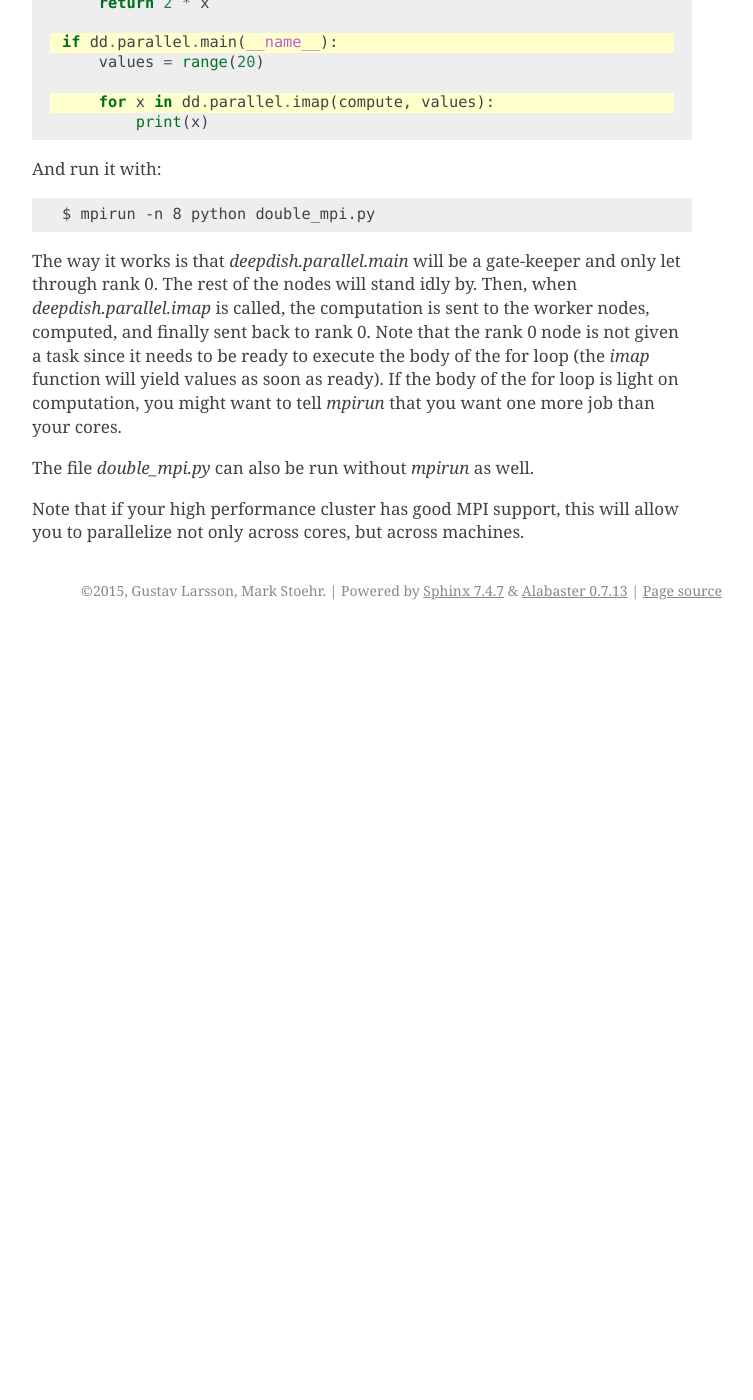
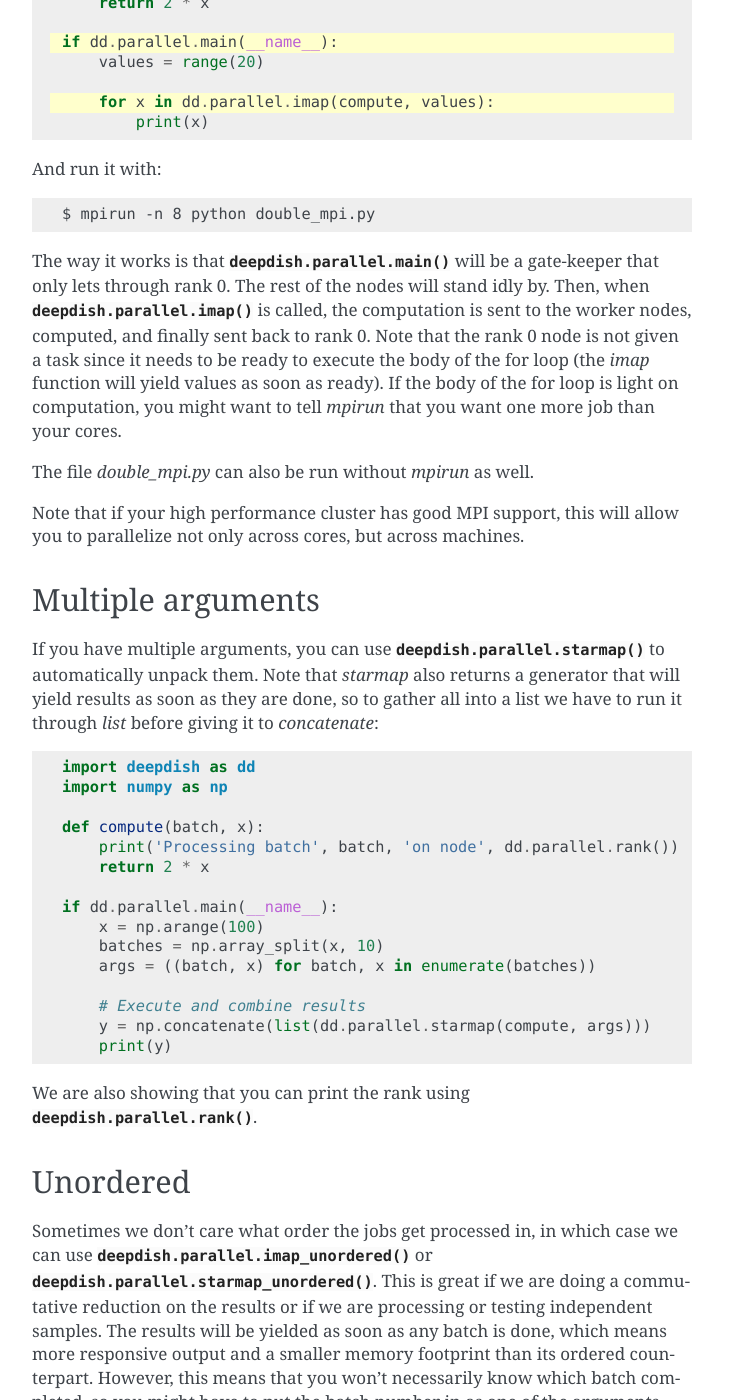
Before and after one commit to uchicago-cs/deepdish, a Sphinx documentation site: the page built from doc/source/parallelization.rst, in a window 1280 px wide and 1400 px high, scrolled down 560 px. Shown: the whole window, without its empty margins (388-1141 px from the left). Built offline with Sphinx 7.4.7, drawn with Linux system fonts in a browser that asks for light colours; before the commit the page ends 1190 px from its top, so only the background shows below that; some of the changed text lies outside the part shown.

Commit message:
DOC: More work on setting up the docs.
Tutorials expanded and lots of tweaks.

```diff
--- a/doc/source/api_io.rst
+++ b/doc/source/api_io.rst
@@ -3,5 +3,7 @@
 IO (``deepdish.io``)
 ====================
 
+See the :ref:`io` chapter for a tutorial.
+
 .. automodule:: deepdish.io
    :members: save, load
--- /dev/null
+++ b/doc/source/codefiles/double_starmap.py
@@ -0,0 +1,15 @@
+import deepdish as dd
+import numpy as np
+
+def compute(batch, x):
+    print('Processing batch', batch, 'on node', dd.parallel.rank())
+    return 2 * x
+
+if dd.parallel.main(__name__):
+    x = np.arange(100)
+    batches = np.array_split(x, 10)
+    args = ((batch, x) for batch, x in enumerate(batches))
+
+    # Execute and combine results
+    y = np.concatenate(list(dd.parallel.starmap(compute, args)))
+    print(y)
--- /dev/null
+++ b/doc/source/codefiles/double_unordered.py
@@ -0,0 +1,17 @@
+import deepdish as dd
+import numpy as np
+
+def compute(indices, x):
+    return indices, 2 * x
+
+if dd.parallel.main(__name__):
+    x = np.arange(100) * 10
+    index_batches = np.array_split(np.arange(len(x)), 10)
+    args = ((indices, x[indices]) for indices in index_batches)
+
+    y = np.zeros_like(x)
+    for indices, batch_y in dd.parallel.starmap_unordered(compute, args):
+        print('Finished indices', indices)
+        y[indices] = batch_y
+
+    print(y)
--- a/doc/source/conf.py
+++ b/doc/source/conf.py
@@ -27,7 +27,7 @@ class Mock(MagicMock):
     def __getattr__(cls, name):
             return Mock()
 
-MOCK_MODULES = ['numpy', 'scipy', 'cython', 'matplotlib']
+MOCK_MODULES = ['numpy', 'scipy', 'cython', 'matplotlib', 'tables']
 sys.modules.update((mod_name, Mock()) for mod_name in MOCK_MODULES)
 
 
--- a/doc/source/parallelization.rst
+++ b/doc/source/parallelization.rst
@@ -20,9 +20,9 @@ And run it with::
 
     $ mpirun -n 8 python double_mpi.py
 
-The way it works is that `deepdish.parallel.main` will be a gate-keeper and
-only let through rank 0. The rest of the nodes will stand idly by. Then, when
-`deepdish.parallel.imap` is called, the computation is sent to the worker
+The way it works is that :meth:`deepdish.parallel.main` will be a gate-keeper that
+only lets through rank 0. The rest of the nodes will stand idly by. Then, when
+:meth:`deepdish.parallel.imap` is called, the computation is sent to the worker
 nodes, computed, and finally sent back to rank 0. Note that the rank 0 node is
 not given a task since it needs to be ready to execute the body of the for loop
 (the `imap` function will yield values as soon as ready). If the body of the
@@ -33,3 +33,31 @@ The file `double_mpi.py` can also be run without `mpirun` as well.
 
 Note that if your high performance cluster has good MPI support, this will
 allow you to parallelize not only across cores, but across machines.
+
+Multiple arguments
+------------------
+If you have multiple arguments, you can use :meth:`deepdish.parallel.starmap`
+to automatically unpack them. Note that `starmap` also returns a generator that
+will yield results as soon as they are done, so to gather all into a list we
+have to run it through `list` before giving it to `concatenate`:
+
+.. literalinclude:: codefiles/double_starmap.py
+
+We are also showing that you can print the rank using :meth:`deepdish.parallel.rank`.
+
+Unordered
+---------
+Sometimes we don't care what order the jobs get processed in, in which case we
+can use :meth:`deepdish.parallel.imap_unordered` or
+:meth:`deepdish.parallel.starmap_unordered`. This is great if we are doing a
+commutative reduction on the results or if we are processing or testing
+independent samples. The results will be yielded as soon as any batch is done,
+which means more responsive output and a smaller memory footprint than its
+ordered counterpart.  However, this means that you won't necessarily know which
+batch completed, so you might have to put the batch number in as one of the
+arguments and return it. In this example, we do something similar which is to
+run the indices through the `compute` function:
+
+.. literalinclude:: codefiles/double_unordered.py
+
+For more information, see the :mod:`deepdish.parallel` API documentation.
```
Also changed, not shown: 3 other files.
